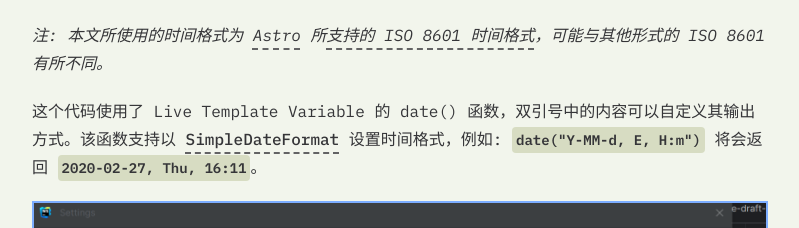
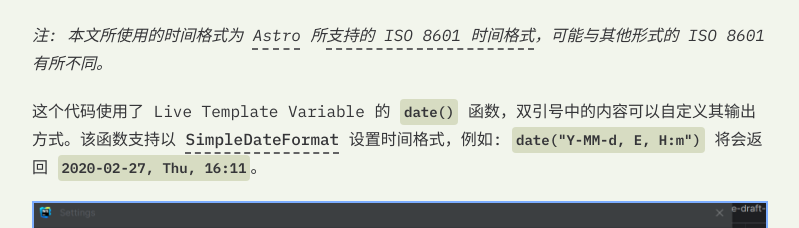
Before and after one commit to at-wr/blog, an Astro site: page /posts/iso-8601-time-format-in-jetbrains-ide-live-templates in a window 1280 px wide. Shown: the part 1838-2066 px from the top of the page, without its empty margins (240-1039 px from the left). Built offline with nearby package versions, Linux system fonts and the light colour scheme; Astro itself is replaced by a stand-in of ours; some packages are replaced by stand-ins of ours.

Commit message:
Modify: Add `` for date()

```diff
--- a/src/content/blog/iso-8601-time-format-in-jetbrains-ide-live-templates.md
+++ b/src/content/blog/iso-8601-time-format-in-jetbrains-ide-live-templates.md
@@ -43,7 +43,7 @@ date("yyyy-MM-dd'T'HH:mm:ssXXX");
 
 _注: 本文所使用的时间格式为 [Astro](https://astro.build/) 所[支持的 ISO 8601 时间格式](https://docs.astro.build/en/guides/content-collections/#working-with-dates-in-the-frontmatter)，可能与其他形式的 ISO 8601 有所不同。_
 
-这个代码使用了 Live Template Variable 的 date() 函数，双引号中的内容可以自定义其输出方式。该函数支持以 [SimpleDateFormat](https://docs.oracle.com/javase/7/docs/api/java/text/SimpleDateFormat.html) 设置时间格式，例如: `date("Y-MM-d, E, H:m")` 将会返回 `2020-02-27, Thu, 16:11`。
+这个代码使用了 Live Template Variable 的 `date()` 函数，双引号中的内容可以自定义其输出方式。该函数支持以 [SimpleDateFormat](https://docs.oracle.com/javase/7/docs/api/java/text/SimpleDateFormat.html) 设置时间格式，例如: `date("Y-MM-d, E, H:m")` 将会返回 `2020-02-27, Thu, 16:11`。
 
 ![变量设置](../../assets/images/iso-8601-time-format-in-jetbrains-ide-live-templates/variable-settings.png)
 
```
